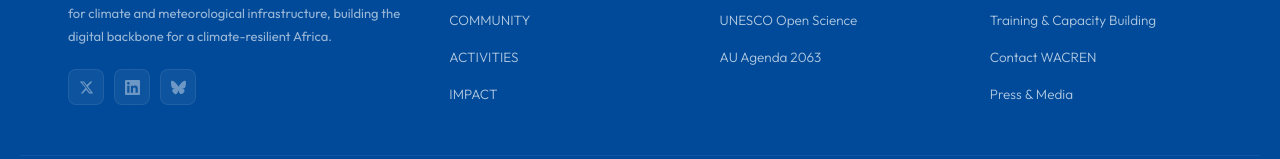
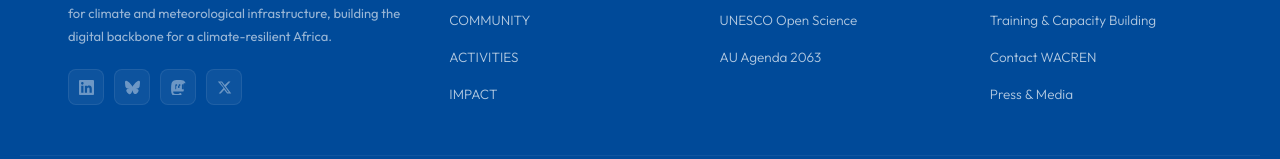
Before and after one commit to steadygroupinc/wacren-cli-met, a Next.js app: page / in a window 1280 px wide. Shown: the part 4556-4715 px from the top of the page. Built offline with nearby package versions, Linux system fonts and the light colour scheme; a web font is replaced by a local one.

Commit message:
feat: add mastodon and rearrange social links in footer

```diff
--- a/app/components/Footer.tsx
+++ b/app/components/Footer.tsx
@@ -23,10 +23,6 @@ export default function Footer({ backToTopVisible, scrollToTop }: FooterProps) {
             <p className="footer-about">WACREN CLI-MET is the West and Central African Research and Education Network&apos;s regional programme for climate and meteorological infrastructure, building the digital backbone for a climate-resilient Africa.</p>
 
             <div className="footer-social">
-              {/* X / Twitter */}
-              <a href="https://twitter.com/wacren" target="_blank" rel="noopener" className="footer-social-link" aria-label="X (Twitter)">
-                <svg width="15" height="15" viewBox="0 0 24 24" fill="currentColor"><path d="M18.244 2.25h3.308l-7.227 8.26 8.502 11.24H16.17l-4.714-6.231-5.401 6.231H2.746l7.73-8.835L1.254 2.25H8.08l4.253 5.622 5.911-5.622zm-1.161 17.52h1.833L7.084 4.126H5.117z" /></svg>
-              </a>
               {/* LinkedIn */}
               <a href="https://www.linkedin.com/company/west-and-central-african-research-and-education-network/" target="_blank" rel="noopener" className="footer-social-link" aria-label="LinkedIn">
                 <svg width="15" height="15" viewBox="0 0 24 24" fill="currentColor"><path d="M20.447 20.452h-3.554v-5.569c0-1.328-.027-3.037-1.852-3.037-1.853 0-2.136 1.445-2.136 2.939v5.667H9.351V9h3.414v1.561h.046c.477-.9 1.637-1.85 3.37-1.85 3.601 0 4.267 2.37 4.267 5.455v6.286zM5.337 7.433a2.062 2.062 0 0 1-2.063-2.065 2.064 2.064 0 1 1 2.063 2.065zm1.782 13.019H3.555V9h3.564v11.452zM22.225 0H1.771C.792 0 0 .774 0 1.729v20.542C0 23.227.792 24 1.771 24h20.451C23.2 24 24 23.227 24 22.271V1.729C24 .774 23.2 0 22.222 0h.003z" /></svg>
@@ -34,6 +30,14 @@ export default function Footer({ backToTopVisible, scrollToTop }: FooterProps) {
               {/* Bluesky */}
               <a href="https://bsky.app/profile/wacren.bsky.social" target="_blank" rel="noopener" className="footer-social-link" aria-label="Bluesky">
                 <svg width="15" height="15" viewBox="0 0 24 24" fill="currentColor"><path d="M12 10.8c-1.087-2.114-4.046-6.053-6.798-7.995C2.566.944 1.561 1.266.902 1.565.139 1.908 0 3.08 0 3.768c0 .69.378 5.65.624 6.479.815 2.736 3.713 3.66 6.383 3.364.136-.02.275-.039.415-.056-.138.022-.276.04-.415.056-3.912.58-7.387 2.005-2.83 7.078 5.013 5.19 6.87-1.113 7.823-4.308.953 3.195 2.05 9.271 7.733 4.308 4.267-4.308 1.172-6.498-2.74-7.078a8.741 8.741 0 0 1-.415-.056c.14.017.279.036.415.056 2.67.297 5.568-.628 6.383-3.364.246-.828.624-5.79.624-6.478 0-.69-.139-1.861-.902-2.204-.659-.299-1.664-.62-4.3 1.24C16.046 4.748 13.087 8.687 12 10.8z" /></svg>
+              </a>
+              {/* Mastodon */}
+              <a href="https://mastodon.social/@wacren" target="_blank" rel="noopener" className="footer-social-link" aria-label="Mastodon">
+                <svg width="15" height="15" viewBox="0 0 24 24" fill="currentColor"><path d="M23.268 5.313c-.35-2.578-2.617-4.61-5.304-5.004C17.51.242 15.792 0 11.813 0h-.03c-3.98 0-4.835.242-5.288.309C3.882.692 1.496 2.518.917 5.127.303 7.758.148 10.33.148 13.41c0 1.132.012 2.256.034 3.342.04 1.783.35 3.556 1.007 5.175 1.43 3.474 4.755 3.991 8.112 4.084 2.19.06 4.404-.315 6.422-1.038.58-.208 1.011-.74 1.011-1.353v-1.23c0-.61-.412-1.143-.994-1.334-.582-.192-1.206-.062-1.657.34-.51.455-1.32.762-2.186.912-2.006.348-4.23.246-6.17-.303-1.026-.29-2.057-.803-2.102-2.522-.01-.37-.013-.756-.013-1.154h15.486c.06.007.115.007.172.007.567 0 1.123-.456 1.123-1.02v-6.99c0-2.22-.05-3.664-.132-5.243zM18.81 14.88h-2.173v-4.102c0-.52-.138-.952-.414-1.294-.277-.342-.644-.512-1.133-.512-.49 0-.856.17-1.134.512-.277.342-.413.774-.413 1.294v1.84h-2.172v-1.84c0-.52-.137-.952-.414-1.294-.277-.342-.644-.512-1.133-.512-.49 0-.856.17-1.134.512-.277.342-.413.774-.413 1.294v4.102H6.918s0-5.465 0-6.423c0-.52.138-.952.414-1.294.277-.342.644-.512 1.133-.512.49 0 .856.17 1.134.512.277.342.413.774.413 1.294v1.23h2.172v-1.23c0-.52.137-.952.414-1.294.277-.342.644-.512 1.133-.512.49 0 .856.17 1.134.512.277.342.413.774.413 1.294v6.423h2.172s0-5.465 0-6.423c0-.52.138-.952.414-1.294.277-.342.644-.512 1.133-.512.49 0 .856.17 1.134.512.277.342.413.774.413 1.294v6.423z"/></svg>
+              </a>
+              {/* X / Twitter */}
+              <a href="https://twitter.com/wacren" target="_blank" rel="noopener" className="footer-social-link" aria-label="X (Twitter)">
+                <svg width="15" height="15" viewBox="0 0 24 24" fill="currentColor"><path d="M18.244 2.25h3.308l-7.227 8.26 8.502 11.24H16.17l-4.714-6.231-5.401 6.231H2.746l7.73-8.835L1.254 2.25H8.08l4.253 5.622 5.911-5.622zm-1.161 17.52h1.833L7.084 4.126H5.117z" /></svg>
               </a>
             </div>
           </div>
```
